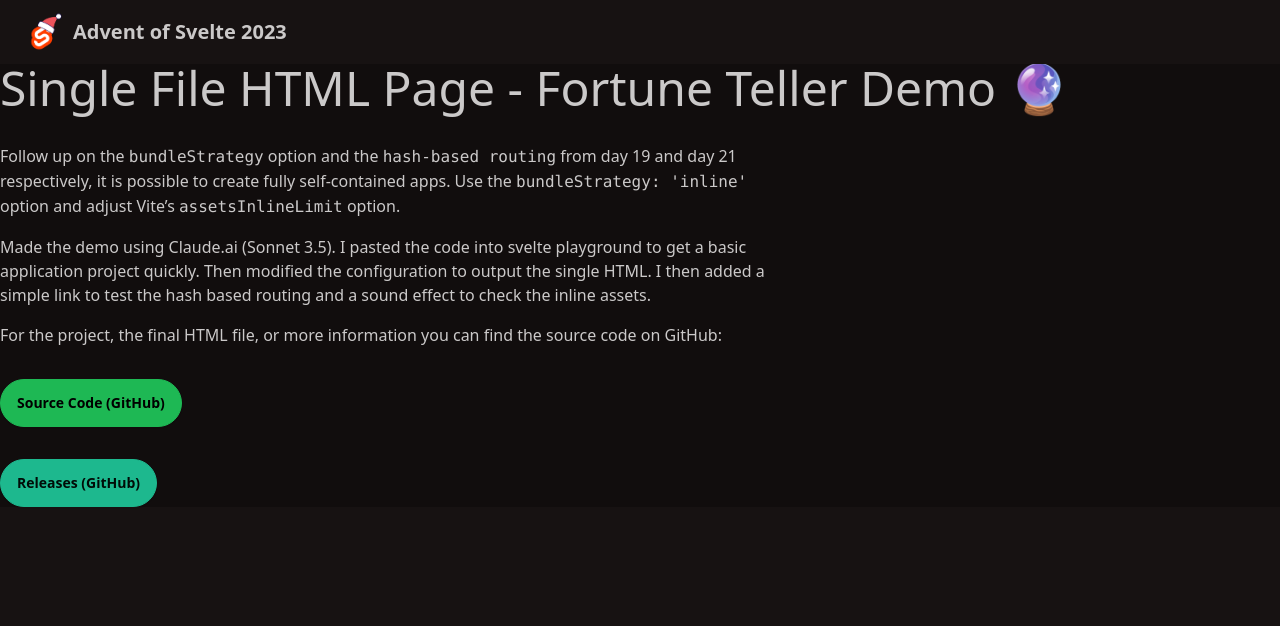
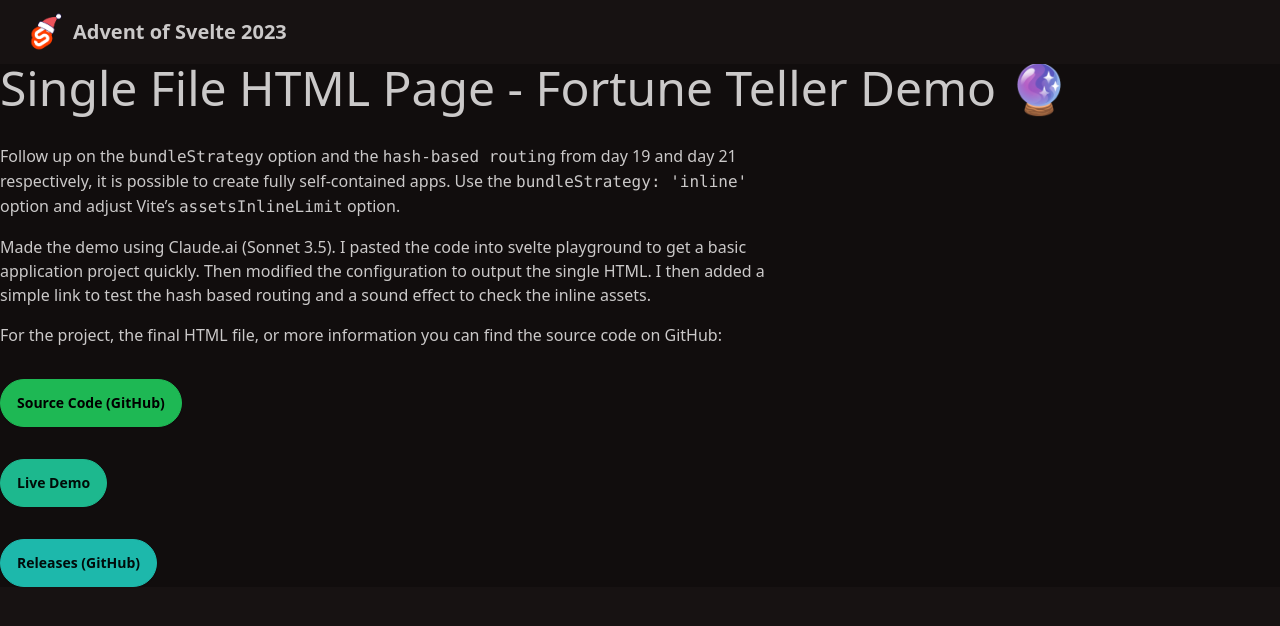
Before and after one commit to mumbler9486/mumbler9486-advent-of-svelte-2024, a SvelteKit app: page /day22 in a window 1280 px wide. Shown: the top 626 px of the page. Built offline with nearby package versions, Linux system fonts and the light colour scheme.

Commit message:
💬 Add link for live demo

```diff
--- a/src/routes/day22/+page.svelte
+++ b/src/routes/day22/+page.svelte
@@ -31,6 +31,13 @@
 		<a
 			class="btn btn-secondary mt-4"
 			target="_blank"
+			href="https://mumbler9486.github.io/advent-of-svelte-day22-single-file-html/">Live Demo</a
+		>
+	</p>
+	<p>
+		<a
+			class="btn btn-accent mt-4"
+			target="_blank"
 			href="https://github.com/mumbler9486/advent-of-svelte-day22-single-file-html/releases"
 			>Releases (GitHub)</a
 		>
```
